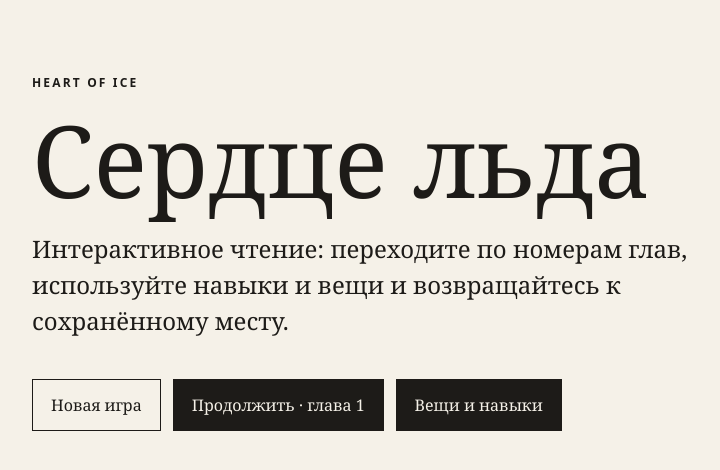
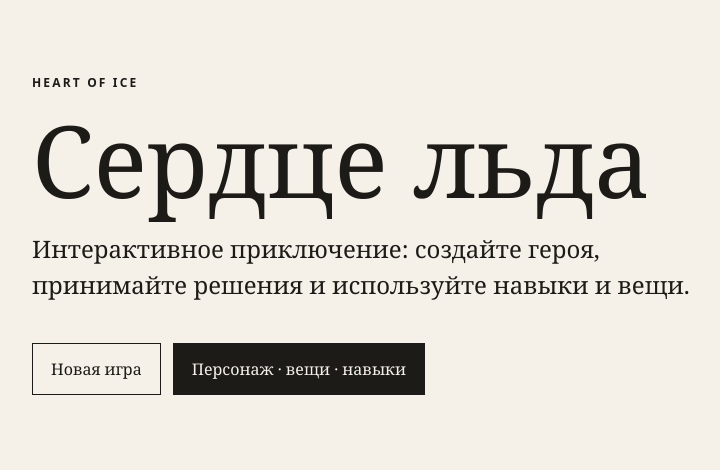
Before and after one commit to Startat6am/heart-of-ice, a Next.js app: page / in a window 1280 px wide. Shown: the top 470 px of the page, without its empty margins (186-906 px from the left). Built offline with nearby package versions, Linux system fonts and the light colour scheme.

Commit message:
Route new game through character creation

```diff
--- a/app/page.tsx
+++ b/app/page.tsx
@@ -4,20 +4,16 @@ import Link from "next/link";
 import { useGame } from "./game-state";
 
 export default function Home() {
-  const { state, ready, hasSave, newGame } = useGame();
-
+  const { state, ready, hasSave } = useGame();
   if (!ready) return <main className="shell"><p className="placeholder">Загрузка…</p></main>;
-
-  return (
-    <main className="shell home">
-      <p className="eyebrow">HEART OF ICE</p>
-      <h1>Сердце льда</h1>
-      <p className="lead">Интерактивное чтение: переходите по номерам глав, используйте навыки и вещи и возвращайтесь к сохранённому месту.</p>
-      <div className="actions">
-        <Link href="/read/1" onClick={newGame}>Новая игра</Link>
-        {hasSave && <Link className="secondary" href={`/read/${state.currentChapter}`}>Продолжить · глава {state.currentChapter}</Link>}
-        <Link className="secondary" href="/status">Вещи и навыки</Link>
-      </div>
-    </main>
-  );
+  return <main className="shell home">
+    <p className="eyebrow">HEART OF ICE</p>
+    <h1>Сердце льда</h1>
+    <p className="lead">Интерактивное приключение: создайте героя, принимайте решения и используйте навыки и вещи.</p>
+    <div className="actions">
+      <Link href="/character">Новая игра</Link>
+      {hasSave && state.character && <Link className="secondary" href={`/read/${state.currentChapter}`}>Продолжить · глава {state.currentChapter}</Link>}
+      <Link className="secondary" href="/status">Персонаж · вещи · навыки</Link>
+    </div>
+  </main>;
 }
```
